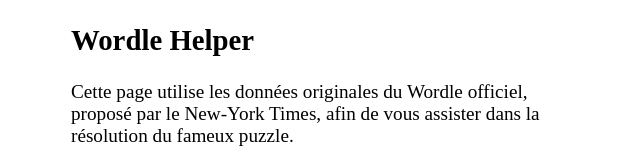
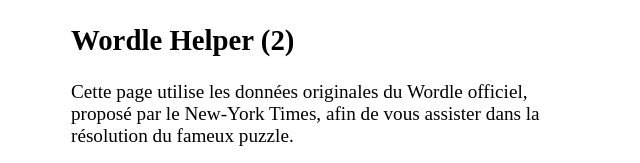
Before and after one commit to patrick-philipot/wordle, a plain HTML site: page index.html in a window 1280 px wide. Shown: the top 163 px of the page, 319-959 px from the left. Drawn offline with Linux system fonts and the light colour scheme.

Commit message:
Update index.html

```diff
--- a/index.html
+++ b/index.html
@@ -12,7 +12,7 @@
 <body>
   <section class="intro">
 
-    <h1>Wordle Helper</h1>
+    <h1>Wordle Helper (2)</h1>
 
     <p>Cette page utilise les données originales du Wordle officiel,
 proposé par le New-York Times, afin de vous assister dans la résolution
```
